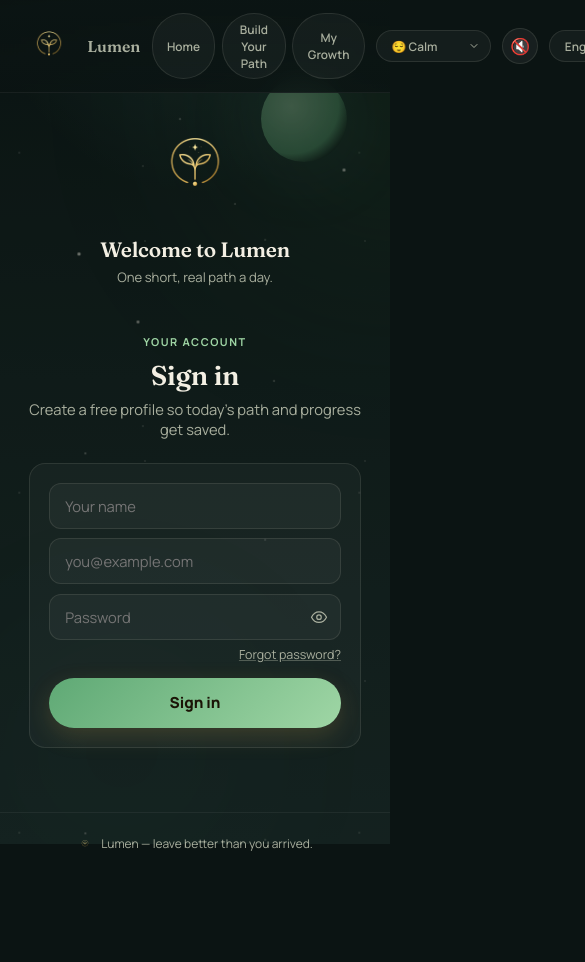
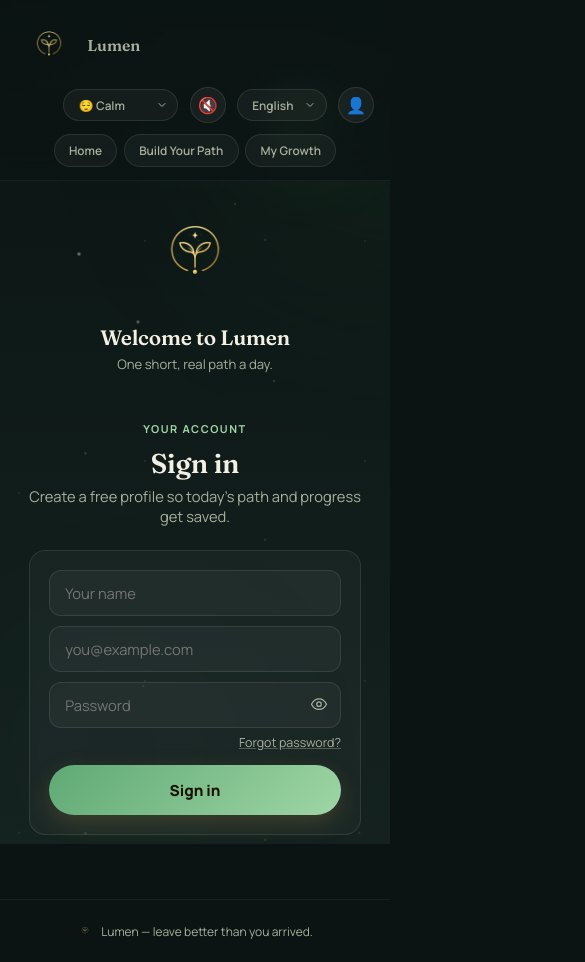
Before and after one commit to FatimaIsse/Fatima-Isse---Self-Learning-Project, a website: page index.html in a window 390 px wide. Shown: the top 962 px of the page, 585 px wide, since content can reach past the window. Before the commit the page ends 875 px from the top, so only its background shows below. Drawn offline with Linux system fonts and the light colour scheme.

Commit message:
Update style.css

```diff
--- a/assets/css/style.css
+++ b/assets/css/style.css
@@ -460,9 +460,35 @@ code {
     max-width: 1180px;
     margin: 0 auto;
     display: flex;
+    flex-wrap: wrap;
+    row-gap: 0.6rem;
     align-items: center;
     justify-content: space-between;
     padding: 0.95rem 1.8rem;
+}
+
+/* Below ~900px, the brand + full topnav + streak chip + mood/language selects + audio
+   toggle + profile button no longer fit on one line. Rather than let them silently
+   overflow (body has overflow-x:hidden, so anything that didn't fit was just being
+   clipped off-screen — usually the profile button), force a clean two-row header:
+   brand on its own row, then the icon/select cluster right-aligned, then the nav pills
+   centered underneath. Above 900px this block does nothing and the layout is unchanged. */
+@media (max-width:900px) {
+    .topbar-right {
+        flex: 1 1 100%;
+    }
+
+    .topnav {
+        order: 3;
+        flex: 1 1 100%;
+        flex-wrap: wrap;
+        justify-content: center;
+    }
+
+    .brand-logo {
+        width: 46px;
+        height: 46px;
+    }
 }
 
 @media (max-width:480px) {
@@ -482,6 +508,11 @@ code {
 
     .topbar-right {
         gap: 0.45rem;
+    }
+
+    main {
+        padding-left: 1.1rem;
+        padding-right: 1.1rem;
     }
 }
 
@@ -518,7 +549,10 @@ code {
 
 .topbar-right {
     display: flex;
-    align-items: center;
+    flex-wrap: wrap;
+    align-items: center;
+    justify-content: flex-end;
+    row-gap: 0.5rem;
     gap: 0.7rem;
 }
 
```
